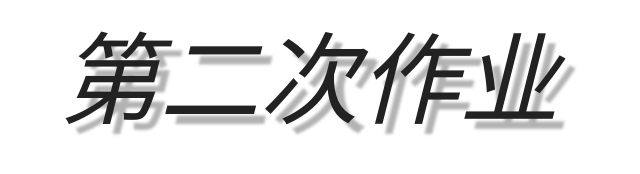
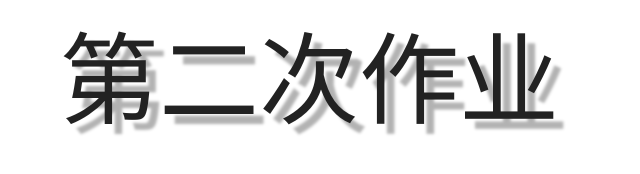
Before and after one commit to player32611/homework, a plain HTML site: page 前端预习作业/第2次作业/LV1.html in a window 1280 px wide. Shown: the whole page, without its empty margins (331-971 px from the left). Drawn offline with Linux system fonts and the light colour scheme.

Commit message:
第二次作业

```diff
--- a/前端预习作业/第2次作业/LV1.css
+++ b/前端预习作业/第2次作业/LV1.css
@@ -5,7 +5,7 @@
     text-align: center;
     font-size: 100px;
     font-family: 宋体;
-    font-style: italic;
+    /* font-style: italic; */
     color: #222;
     text-shadow: 10px 10px 3px rgb(0, 0, 0, 0.3);
 }
```
